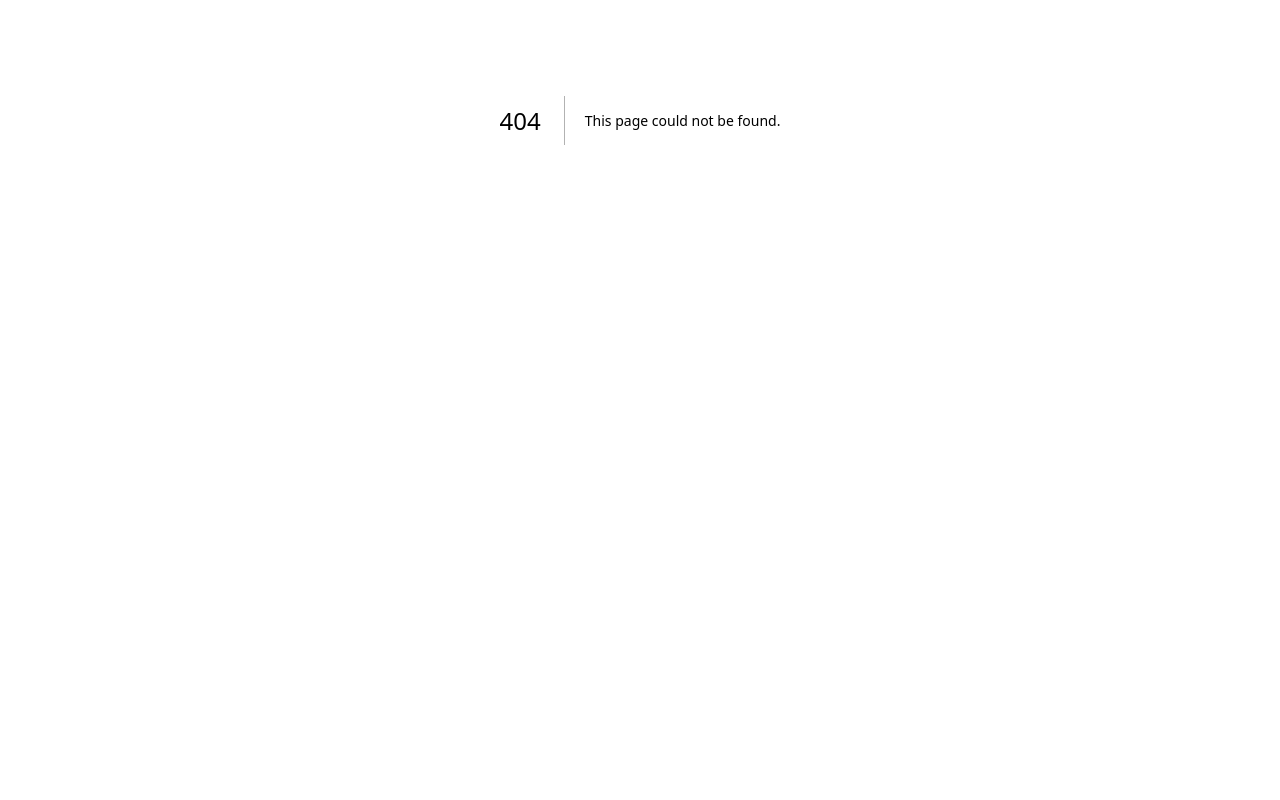
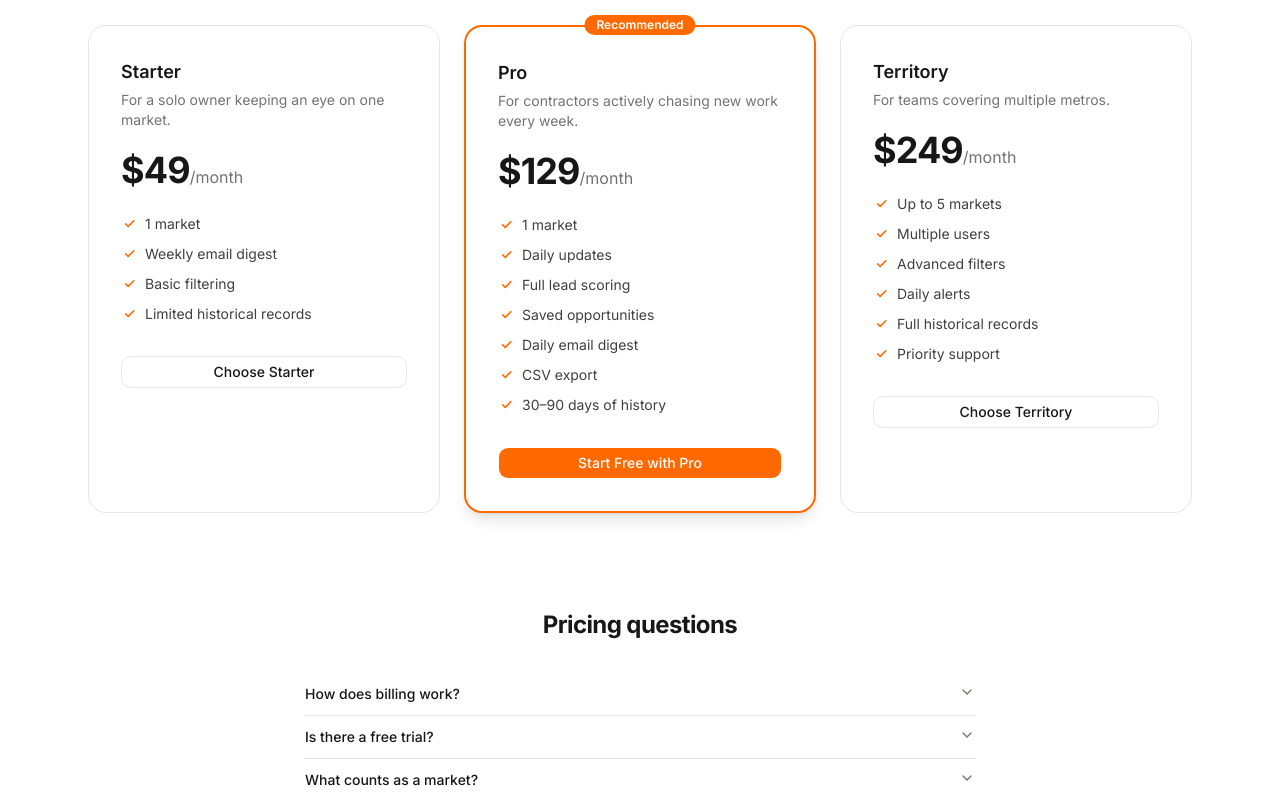
Before and after one commit to andypnguyen11-gif/permittorch, a Next.js app in the folder apps/web/: page /pricing in a window 1280 px wide. Before the commit this address had no page. Shown: the part 280-1080 px from the top of the page. Before the commit the page ends 800 px from the top, so only its background shows below. Built offline with nearby package versions, Linux system fonts and the light colour scheme.

Commit message:
Add pricing page with tier cards and billing FAQ

```diff
--- /dev/null
+++ b/apps/web/app/(marketing)/pricing/page.tsx
@@ -0,0 +1,71 @@
+import type { Metadata } from "next";
+import { buildMetadata, jsonLd } from "@/lib/seo";
+import { PricingTiers } from "@/components/marketing/pricing-tiers";
+import {
+  Accordion, AccordionContent, AccordionItem, AccordionTrigger,
+} from "@/components/ui/accordion";
+
+export const metadata: Metadata = buildMetadata({
+  title: "Pricing — PermitTorch",
+  description:
+    "Plans for fire protection contractors: Starter $49/mo, Pro $129/mo with daily updates and CSV export, Territory $249/mo for up to 5 markets. Cancel anytime.",
+  path: "/pricing",
+});
+
+export const PRICING_FAQ = [
+  {
+    q: "How does billing work?",
+    a: "Plans are billed monthly through Stripe. You can upgrade, downgrade, or switch markets at any time, and Stripe prorates the difference automatically. No setup fees, no annual contracts.",
+  },
+  {
+    q: "Is there a free trial?",
+    a: "Yes. Every new account starts with a 7-day Pro trial in one market — you see real, fully scored leads before you're ever charged. You can also request free sample leads from any market without creating an account.",
+  },
+  {
+    q: "What counts as a market?",
+    a: "A market is a metro area PermitTorch actively covers — for example Houston, TX. Starter and Pro include one market of your choice; Territory covers up to five. We only sell markets where we have live data coverage, and we add new ones as coverage comes online.",
+  },
+  {
+    q: "Can I cancel anytime?",
+    a: "Yes. Cancel in two clicks from your billing portal — no phone call, no retention script. You keep full access through the end of your current billing period, and there are no cancellation fees.",
+  },
+];
+
+export default function PricingPage() {
+  return (
+    <div className="mx-auto max-w-6xl px-4 py-20 sm:px-6">
+      <h1 className="text-center text-4xl font-bold tracking-tight">
+        Simple pricing. Real leads.
+      </h1>
+      <p className="mx-auto mt-4 max-w-xl text-center text-neutral-600">
+        Every plan is month to month. Pick your market, start with a 7-day Pro trial,
+        and cancel whenever you want.
+      </p>
+      <div className="mt-14">
+        <PricingTiers />
+      </div>
+
+      <section className="mx-auto mt-24 max-w-2xl">
+        <h2 className="text-center text-2xl font-bold tracking-tight">Pricing questions</h2>
+        <Accordion className="mt-8">
+          {PRICING_FAQ.map((f, i) => (
+            <AccordionItem key={f.q} value={`faq-${i}`}>
+              <AccordionTrigger className="text-left">{f.q}</AccordionTrigger>
+              <AccordionContent className="text-neutral-600">{f.a}</AccordionContent>
+            </AccordionItem>
+          ))}
+        </Accordion>
+      </section>
+
+      <script type="application/ld+json" dangerouslySetInnerHTML={jsonLd({
+        "@context": "https://schema.org",
+        "@type": "FAQPage",
+        mainEntity: PRICING_FAQ.map((f) => ({
+          "@type": "Question",
+          name: f.q,
+          acceptedAnswer: { "@type": "Answer", text: f.a },
+        })),
+      })} />
+    </div>
+  );
+}
--- /dev/null
+++ b/apps/web/components/marketing/pricing-tiers.tsx
@@ -0,0 +1,94 @@
+import Link from "next/link";
+import { buttonVariants } from "@/components/ui/button";
+import { cn } from "@/lib/utils";
+
+export interface PricingTier {
+  name: string;
+  price: number;          // USD per month
+  blurb: string;
+  features: string[];
+  highlighted: boolean;
+  cta: string;
+}
+
+export const PRICING_TIERS: PricingTier[] = [
+  {
+    name: "Starter",
+    price: 49,
+    blurb: "For a solo owner keeping an eye on one market.",
+    features: ["1 market", "Weekly email digest", "Basic filtering", "Limited historical records"],
+    highlighted: false,
+    cta: "Choose Starter",
+  },
+  {
+    name: "Pro",
+    price: 129,
+    blurb: "For contractors actively chasing new work every week.",
+    features: [
+      "1 market", "Daily updates", "Full lead scoring", "Saved opportunities",
+      "Daily email digest", "CSV export", "30–90 days of history",
+    ],
+    highlighted: true,
+    cta: "Start Free with Pro",
+  },
+  {
+    name: "Territory",
+    price: 249,
+    blurb: "For teams covering multiple metros.",
+    features: [
+      "Up to 5 markets", "Multiple users", "Advanced filters", "Daily alerts",
+      "Full historical records", "Priority support",
+    ],
+    highlighted: false,
+    cta: "Choose Territory",
+  },
+];
+
+function Check() {
+  return (
+    <svg viewBox="0 0 20 20" fill="currentColor" aria-hidden="true"
+      className="mt-0.5 h-4 w-4 shrink-0 text-orange-500">
+      <path fillRule="evenodd" clipRule="evenodd"
+        d="M16.7 5.3a1 1 0 0 1 0 1.4l-7 7a1 1 0 0 1-1.4 0l-3-3a1 1 0 1 1 1.4-1.4L9 11.6l6.3-6.3a1 1 0 0 1 1.4 0Z" />
+    </svg>
+  );
+}
+
+export function PricingTiers() {
+  return (
+    <div className="grid gap-6 md:grid-cols-3">
+      {PRICING_TIERS.map((t) => (
+        <div key={t.name}
+          className={
+            t.highlighted
+              ? "relative rounded-2xl border-2 border-orange-500 bg-white p-8 shadow-lg"
+              : "rounded-2xl border border-neutral-200 bg-white p-8"
+          }>
+          {t.highlighted && (
+            <span className="absolute -top-3 left-1/2 -translate-x-1/2 rounded-full bg-orange-500 px-3 py-0.5 text-xs font-semibold text-white">
+              Recommended
+            </span>
+          )}
+          <h2 className="text-lg font-semibold">{t.name}</h2>
+          <p className="mt-1 text-sm text-neutral-500">{t.blurb}</p>
+          <p className="mt-5">
+            <span className="text-4xl font-bold tracking-tight">${t.price}</span>
+            <span className="text-neutral-500">/month</span>
+          </p>
+          <ul className="mt-6 space-y-2.5">
+            {t.features.map((f) => (
+              <li key={f} className="flex gap-2 text-sm text-neutral-700"><Check />{f}</li>
+            ))}
+          </ul>
+          <Link href="/signup" className={cn(
+            buttonVariants({ variant: t.highlighted ? "default" : "outline" }),
+            "mt-8 w-full",
+            t.highlighted && "bg-orange-500 text-white hover:bg-orange-600",
+          )}>
+            {t.cta}
+          </Link>
+        </div>
+      ))}
+    </div>
+  );
+}
```
Also changed, not shown: 1 other file (tests, documents, lock files or other folders).
